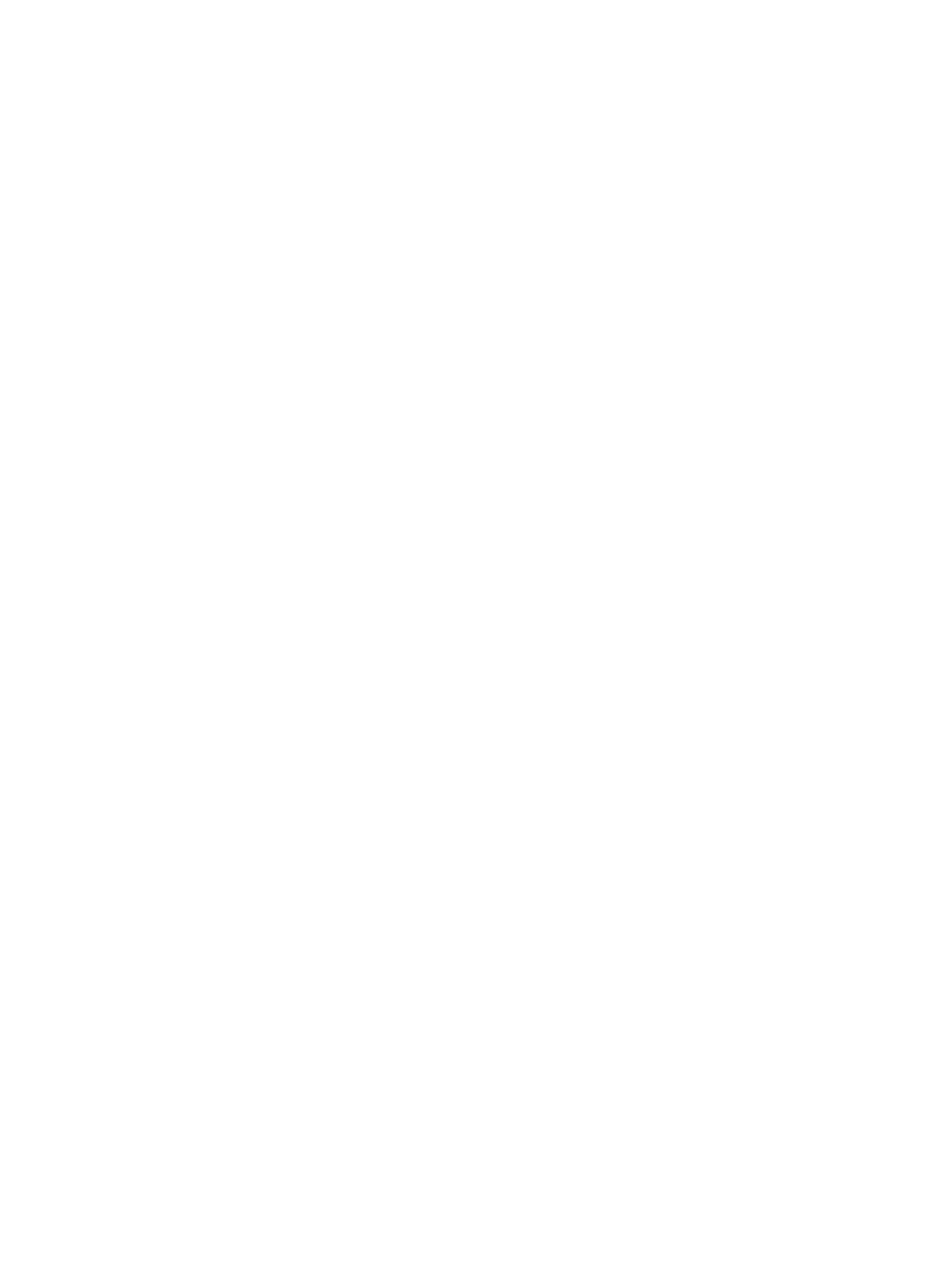
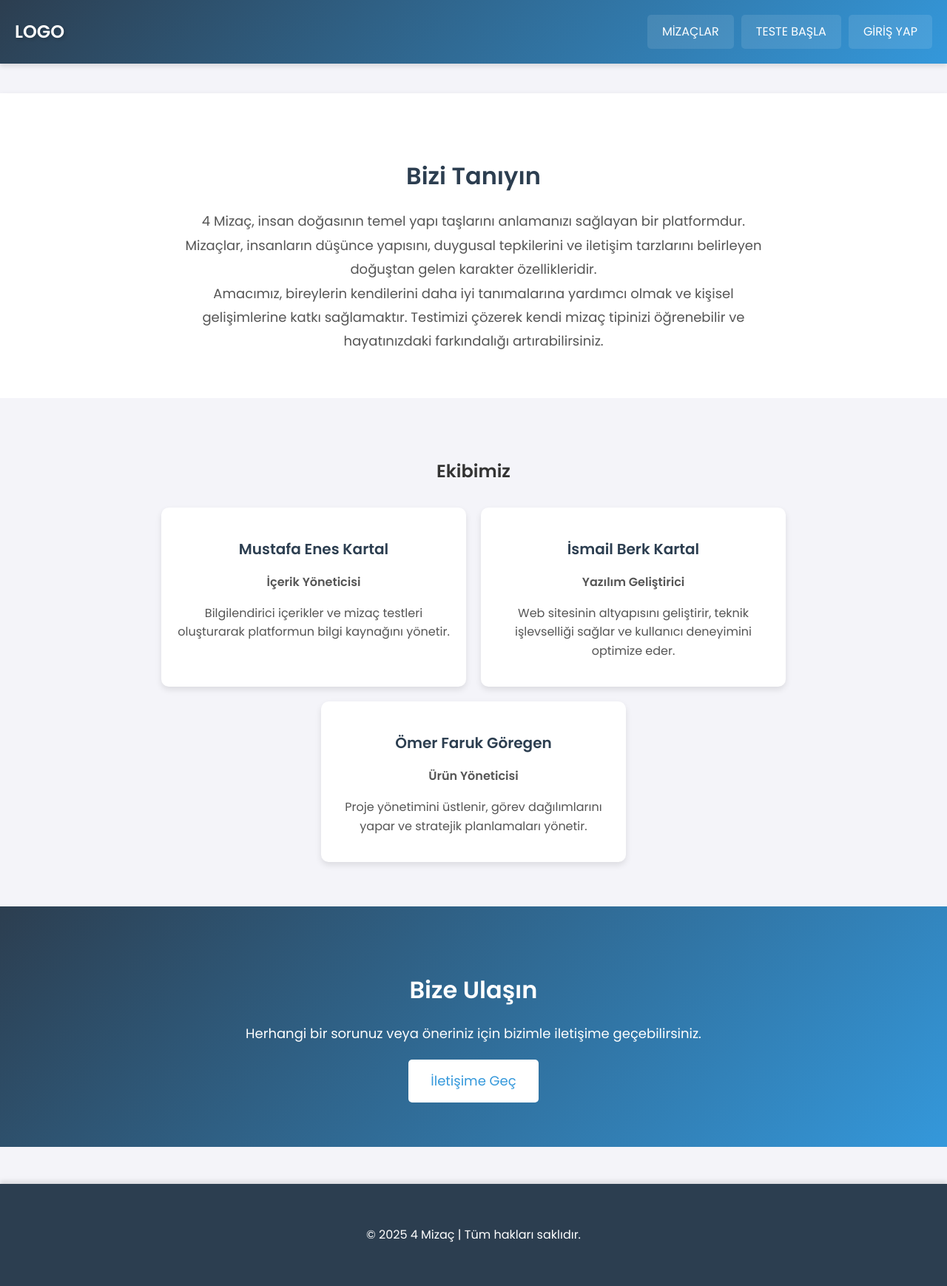
Before and after one commit to isKartal/mizac_yayin, a Django app: page /about/ in a window 1280 px wide. Before the commit the page is empty. Shown: the whole page at 74% size. Before the commit the page ends 800 px from the top, so only its background shows below. Run offline with Django 3.2, Linux system fonts and the light colour scheme.

Commit message:
hakkinda kismi yapildi

```diff
--- a/main/static/css/styles.css
+++ b/main/static/css/styles.css
@@ -321,3 +321,112 @@ footer {
 .profile-dropdown:hover .dropdown-content {
     display: block;
 }
+
+/* Hakkımızda Bölümü */
+.about-section {
+    background: #ffffff;
+    padding: 60px 20px;
+    text-align: center;
+    box-shadow: 0 4px 10px rgba(0, 0, 0, 0.1);
+    margin-top: 40px;
+}
+
+.about-section h2 {
+    font-size: 32px;
+    color: #2c3e50;
+    margin-bottom: 20px;
+}
+
+.about-section p {
+    font-size: 18px;
+    color: #555;
+    max-width: 800px;
+    margin: 0 auto;
+    line-height: 1.8;
+}
+
+/* Ekibimiz Bölümü */
+.team-section {
+    background: #f4f4f9;
+    padding: 60px 20px;
+    text-align: center;
+}
+
+.team-grid {
+    display: flex;
+    justify-content: center;
+    gap: 20px;
+    flex-wrap: wrap;
+    margin-top: 30px;
+}
+
+.team-member {
+    background: #ffffff;
+    padding: 20px;
+    border-radius: 10px;
+    box-shadow: 0 4px 8px rgba(0, 0, 0, 0.1);
+    width: 30%;
+    min-width: 280px;
+    transition: 0.3s ease-in-out;
+}
+
+.team-member:hover {
+    transform: translateY(-5px);
+}
+
+.team-member h3 {
+    font-size: 20px;
+    color: #2c3e50;
+    margin-bottom: 5px;
+}
+
+.team-member p {
+    font-size: 16px;
+    color: #555;
+    line-height: 1.6;
+}
+
+/* İletişim Bölümü */
+.contact-section {
+    background: linear-gradient(135deg, #2c3e50, #3498db);
+    padding: 60px 20px;
+    text-align: center;
+    color: white;
+}
+
+.contact-section h2 {
+    font-size: 32px;
+    margin-bottom: 20px;
+}
+
+.contact-section p {
+    font-size: 18px;
+    margin-bottom: 20px;
+}
+
+.contact-button {
+    display: inline-block;
+    padding: 15px 30px;
+    font-size: 18px;
+    background: white;
+    color: #3498db;
+    border-radius: 5px;
+    text-decoration: none;
+    transition: 0.3s ease-in-out;
+}
+
+.contact-button:hover {
+    background: #f0f0f0;
+}
+
+/* Responsive Tasarım */
+@media (max-width: 768px) {
+    .team-grid {
+        flex-direction: column;
+        align-items: center;
+    }
+
+    .team-member {
+        width: 80%;
+    }
+}
--- a/main/templates/about.html
+++ b/main/templates/about.html
@@ -0,0 +1,85 @@
+<!DOCTYPE html>
+<html lang="tr">
+<head>
+    <meta charset="UTF-8">
+    <meta name="viewport" content="width=device-width, initial-scale=1.0">
+    <title>MİZAÇLAR</title>
+    {% load static %}
+    <link rel="stylesheet" href="{% static 'css/styles.css' %}">
+    <link href="https://fonts.googleapis.com/css2?family=Poppins:wght@400;600&display=swap" rel="stylesheet">
+</head>
+<body>
+    <header>
+        <div class="logo-container">
+            <a href="{% url 'index' %}" class="logo">LOGO</a>
+        </div>
+        <nav>
+            <a href="{% url 'temperaments' %}" class="nav-button">MİZAÇLAR</a>
+            <a href="{% url 'start_test' %}" class="nav-button">TESTE BAŞLA</a>
+            {% if user.is_authenticated %}
+                <div class="profile-dropdown">
+                    <button class="nav-button profile-button">PROFİL</button>
+                    <div class="dropdown-content">
+                        <a href="{% url 'profile' %}">Profil</a>
+                        <a href="{% url 'settings' %}">Profil Ayarları</a>
+                        <a href="{% url 'logout' %}">Çıkış Yap</a>
+                    </div>
+                </div>
+            {% else %}
+                <a href="{% url 'login' %}" class="nav-button">GİRİŞ YAP</a>
+            {% endif %}
+        </nav>
+    </header>
+    <main>
+        <!-- Hakkımızda Bölümü -->
+        <section class="about-section">
+            <div class="container">
+                <h2>Bizi Tanıyın</h2>
+                <p>4 Mizaç, insan doğasının temel yapı taşlarını anlamanızı sağlayan bir platformdur.
+                   Mizaçlar, insanların düşünce yapısını, duygusal tepkilerini ve iletişim tarzlarını belirleyen
+                   doğuştan gelen karakter özellikleridir.</p>
+                <p>Amacımız, bireylerin kendilerini daha iyi tanımalarına yardımcı olmak ve
+                   kişisel gelişimlerine katkı sağlamaktır. Testimizi çözerek kendi mizaç tipinizi öğrenebilir
+                   ve hayatınızdaki farkındalığı artırabilirsiniz.</p>
+            </div>
+        </section>
+
+        <!-- Ekibimiz Bölümü -->
+        <section class="team-section">
+            <div class="container">
+                <h2>Ekibimiz</h2>
+                <div class="team-grid">
+                    <div class="team-member">
+                        <h3>Mustafa Enes Kartal</h3>
+                        <p><strong>İçerik Yöneticisi</strong></p>
+                        <p>Bilgilendirici içerikler ve mizaç testleri oluşturarak platformun bilgi kaynağını yönetir.</p>
+                    </div>
+
+                    <div class="team-member">
+                        <h3>İsmail Berk Kartal</h3>
+                        <p><strong>Yazılım Geliştirici</strong></p>
+                        <p>Web sitesinin altyapısını geliştirir, teknik işlevselliği sağlar ve kullanıcı deneyimini optimize eder.</p>
+                    </div>
+
+                    <div class="team-member">
+                        <h3>Ömer Faruk Göregen</h3>
+                        <p><strong>Ürün Yöneticisi</strong></p>
+                        <p>Proje yönetimini üstlenir, görev dağılımlarını yapar ve stratejik planlamaları yönetir.</p>
+                    </div>
+                </div>
+            </div>
+        </section>
+
+        <!-- İletişim Bölümü -->
+        <section class="contact-section">
+            <div class="container">
+                <h2>Bize Ulaşın</h2>
+                <p>Herhangi bir sorunuz veya öneriniz için bizimle iletişime geçebilirsiniz.</p>
+                <a href="mailto:info@4mizac.com" class="contact-button">İletişime Geç</a>
+            </div>
+        </section>
+
+        <footer>
+            <p>&copy; 2025 4 Mizaç | Tüm hakları saklıdır.</p>
+        </footer>
+    </main>
```
Also changed, not shown: db.sqlite3.
